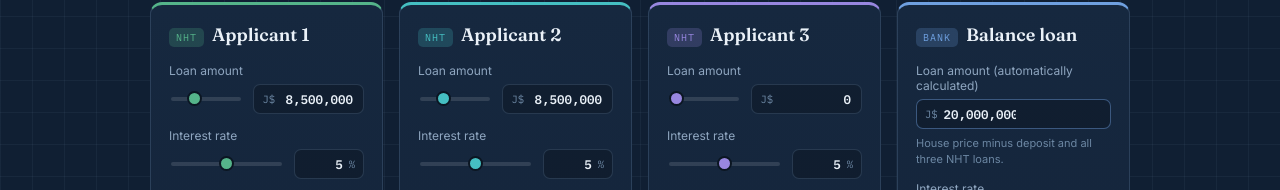
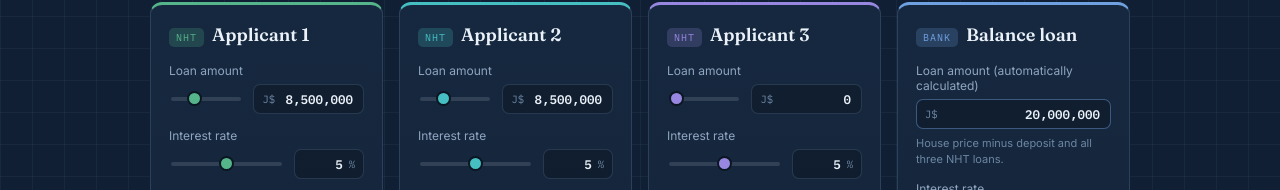
Before and after one commit to kemarsavizonk/mortgage-calculator, a plain HTML site: page index.html in a window 1280 px wide. Shown: the part 538-728 px from the top of the page. Drawn offline with Linux system fonts and the light colour scheme.

Commit message:
Fix calculated loan balance display

```diff
--- a/styles.css
+++ b/styles.css
@@ -222,7 +222,12 @@
   }
   .num-box.small input{ width: 42px; }
   .num-box.calculated-value{ width:100%; border-color:color-mix(in srgb, var(--bank) 45%, transparent); }
-  .num-box.calculated-value input{ cursor:default; }
+  .num-box.calculated-value input{
+    flex:1 1 auto;
+    width:100%;
+    min-width:0;
+    cursor:default;
+  }
   .field-note{ margin:7px 0 0; color:var(--muted-2); font-size:11px; line-height:1.4; }
   .num-box input[type="number"]::-webkit-outer-spin-button,
   .num-box input[type="number"]::-webkit-inner-spin-button{ -webkit-appearance:none; margin:0; }
```
